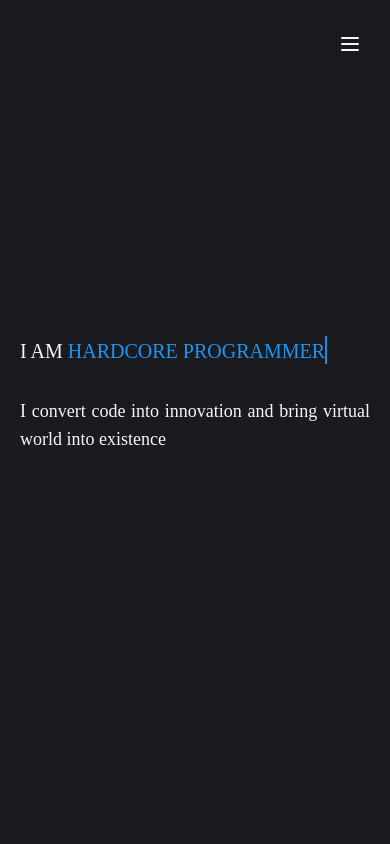
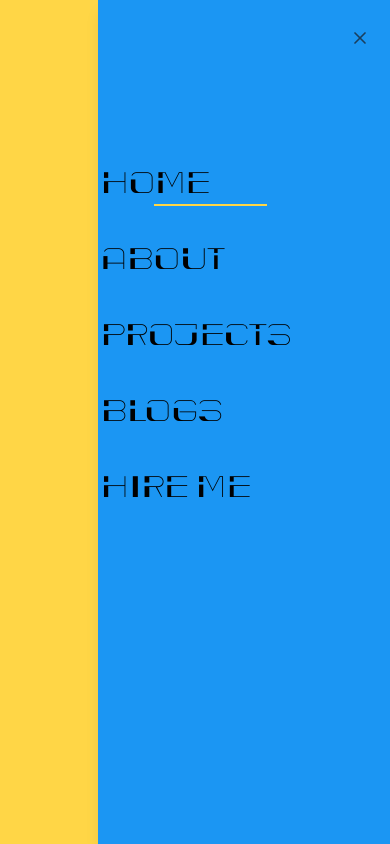
Before and after one commit to Bhargavoza1/my-portfolio, a Next.js app: page / in a window 390 px wide. Both pictures are taken after a click on the button 350 px from the left and 44 px from the top of the page. Built offline with nearby package versions, Linux system fonts and the light colour scheme; a web font is replaced by a local one.

Commit message:
mobile nev bar

```diff
--- a/package.json
+++ b/package.json
@@ -9,6 +9,7 @@
     "lint": "next lint"
   },
   "dependencies": {
+    "@radix-ui/react-dialog": "^1.0.4",
     "@radix-ui/react-slot": "^1.0.2",
     "@types/node": "20.4.9",
     "@types/react": "18.2.20",
--- a/src/components/NavBar.tsx
+++ b/src/components/NavBar.tsx
@@ -1,20 +1,26 @@
 "use client"
 import Link from "next/link";
-import {usePathname } from "next/navigation";
+import {usePathname} from "next/navigation";
 import {Button} from "@/components/ui/button";
 import {Menu} from "lucide-react";
+import {Sheet, SheetContent, SheetTrigger} from "@/components/ui/sheet"
+import localFont from "next/font/local";
 
-import localFont from "next/font/local";
-const myfont = localFont({src:"./fonts/cyber.bold-book.ttf"})
+const myfont = localFont({src: "./fonts/cyber.bold-book.ttf"})
+//const myfont = localFont({src:"./fonts/OTF/Satoshi-Black.otf"})
+const MyLink = ({href, title, className, spanclass = ' '}: {
+    href: string,
+    title: string,
+    className: string,
+    spanclass: string
+}) => {
+    const router: string = usePathname();
+    return (
+        <Link href={href} className={`${className}  relative group md:text-2xl  lg:text-3xl `} style={myfont.style}>
+            {title}
 
-const MyLink = (a:{href:string, title:string , className:string })=>{
-    const router:string = usePathname();
-    return(
-        <Link href={a.href} className={`${a.className} relative group md:text-2xl  lg:text-3xl `} style=  {myfont.style} >
-            {a.title}
-
-            <span className={`h-[2px] inline-block  w-0 bg-[#ffd646] absolute -bottom-0.5 left-[50%] translate-x-[-50%]
-                group-hover:w-full transition-all ease duration-300  ${router === a.href ? 'w-full' : 'w-0'} `} >
+            <span className={`${spanclass} h-[2px] inline-block  w-0 bg-[#ffd646] absolute -bottom-0.5 left-[50%] translate-x-[-50%]
+                group-hover:w-full transition-all ease duration-300  ${router === href ? 'w-full' : 'w-0'} `}>
                 &nbsp;
             </span>
         </Link>
@@ -24,26 +30,51 @@ const MyLink = (a:{href:string, title:string , className:string })=>{
 function NavBar() {
     return (
 
-        <header className=' grid myimg:flex  content-center   items-center  justify-end navcenter:justify-evenly       place-items-center  '>
+        <header
+            className=' grid myimg:flex  content-center   items-center  justify-end navcenter:justify-evenly       place-items-center  '>
 
 
-           <div>
-                <nav  className="hidden  myimg:px-32 py-[40px]   md:flex md:w-full        ">
-                    <MyLink href="/" title="Home" className='lg:mr-6 sm:mr-3.5'/>
-                    <MyLink href="/about" title="About" className='lg:mx-6 sm:mx-3.5'/>
-                    <MyLink href="/projects" title="Projects" className='lg:mx-6 sm:mx-3.5 '/>
-                    <MyLink href="/blogs" title="Blogs" className='lg:mx-6 sm:mx-3.5'/>
-                    <MyLink href="/hireme" title="Hire&nbsp;Me" className='lg:ml-6 sm:ml-3.5'/>
+            <div>
+                <nav className="hidden  myimg:px-32 py-[40px]   md:flex md:w-full        ">
+                    <MyLink href="/" title="Home" className='lg:mr-6 sm:mr-3.5' spanclass=' '/>
+                    <MyLink href="/about" title="About" className='lg:mx-6 sm:mx-3.5' spanclass=' '/>
+                    <MyLink href="/projects" title="Projects" className='lg:mx-6 sm:mx-3.5 ' spanclass=' '/>
+                    <MyLink href="/blogs" title="Blogs" className='lg:mx-6 sm:mx-3.5' spanclass=' '/>
+                    <MyLink href="/hireme" title="Hire&nbsp;Me" className='lg:ml-6 sm:ml-3.5' spanclass=' '/>
                 </nav>
             </div>
 
             <div className=' py-6 px-5 md:hidden  '>
-                <Button variant="ghost" size="icon" className="md:hidden ">
-                <Menu />
-                </Button>
+                <Sheet>
+                    <SheetTrigger className='md:hidden'>
+
+                        <Menu/>
+
+                    </SheetTrigger>
+                    <SheetContent side='right'
+                                  className='bg-[#ffd646]  p-0 border-0  data-[state=closed]:slide-out-to-right data-[state=open]:slide-in-from-right'>
+                        <div className='bg-[#1b96f3]     h-full text-black p-0'>
+                            <div className='   flex min-h-[80vh] items-center '>
+                                <nav className="grid   w-[10px]  space-y-10    ">
+                                    <MyLink href="/" title="Home" className='text-3xl  w-fit pl-1'
+                                            spanclass='left-[0] translate-x-[0]'/>
+                                    <MyLink href="/about" title="About" className='text-3xl w-fit pl-1'
+                                            spanclass='left-[0] translate-x-[0]'/>
+                                    <MyLink href="/projects" title="Projects" className='text-3xl w-fit pl-1'
+                                            spanclass='left-[0] translate-x-[0]'/>
+                                    <MyLink href="/blogs" title="Blogs" className='text-3xl w-fit pl-1'
+                                            spanclass='left-[0] translate-x-[0]'/>
+                                    <MyLink href="/hireme" title="Hire&nbsp;Me" className='text-3xl w-fit pl-1'
+                                            spanclass='left-[0] translate-x-[0]'/>
+                                </nav>
+                            </div>
+
+                        </div>
+                    </SheetContent>
+                </Sheet>
             </div>
 
-{/* use this block here to add resume download button
+            {/* use this block here to add resume download button
             <div className='hidden md:flex py-6 px-5'>
                 <Button   size="icon" className=" ">
                     <Menu />
--- /dev/null
+++ b/src/components/ui/sheet.tsx
@@ -0,0 +1,144 @@
+"use client"
+
+import * as React from "react"
+import * as SheetPrimitive from "@radix-ui/react-dialog"
+import { cva, type VariantProps } from "class-variance-authority"
+import { X } from "lucide-react"
+
+import { cn } from "@/lib/utils"
+
+const Sheet = SheetPrimitive.Root
+
+const SheetTrigger = SheetPrimitive.Trigger
+
+const SheetClose = SheetPrimitive.Close
+
+const SheetPortal = ({
+  className,
+  ...props
+}: SheetPrimitive.DialogPortalProps) => (
+  <SheetPrimitive.Portal className={cn(className)} {...props} />
+)
+SheetPortal.displayName = SheetPrimitive.Portal.displayName
+
+const SheetOverlay = React.forwardRef<
+  React.ElementRef<typeof SheetPrimitive.Overlay>,
+  React.ComponentPropsWithoutRef<typeof SheetPrimitive.Overlay>
+>(({ className, ...props }, ref) => (
+  <SheetPrimitive.Overlay
+    className={cn(
+      "fixed inset-0 z-50 bg-white/80 backdrop-blur-sm data-[state=open]:animate-in data-[state=closed]:animate-out data-[state=closed]:fade-out-0 data-[state=open]:fade-in-0 dark:bg-slate-950/80",
+      className
+    )}
+    {...props}
+    ref={ref}
+  />
+))
+SheetOverlay.displayName = SheetPrimitive.Overlay.displayName
+
+const sheetVariants = cva(
+  "fixed z-50 gap-4 bg-white p-6 shadow-lg transition ease-in-out data-[state=open]:animate-in data-[state=closed]:animate-out data-[state=closed]:duration-300 data-[state=open]:duration-500 dark:bg-slate-950",
+  {
+    variants: {
+      side: {
+        top: "inset-x-0 top-0 border-b data-[state=closed]:slide-out-to-top data-[state=open]:slide-in-from-top",
+        bottom:
+          "inset-x-0 bottom-0 border-t data-[state=closed]:slide-out-to-bottom data-[state=open]:slide-in-from-bottom",
+        left: "inset-y-0 left-0 h-full w-3/4 border-r data-[state=closed]:slide-out-to-left data-[state=open]:slide-in-from-left sm:max-w-sm",
+        right:
+          "inset-y-0 right-0 h-full w-3/4  border-l data-[state=closed]:slide-out-to-right data-[state=open]:slide-in-from-right sm:max-w-sm",
+      },
+    },
+    defaultVariants: {
+      side: "right",
+    },
+  }
+)
+
+interface SheetContentProps
+  extends React.ComponentPropsWithoutRef<typeof SheetPrimitive.Content>,
+    VariantProps<typeof sheetVariants> {}
+
+const SheetContent = React.forwardRef<
+  React.ElementRef<typeof SheetPrimitive.Content>,
+  SheetContentProps
+>(({ side = "right", className, children, ...props }, ref) => (
+  <SheetPortal>
+    <SheetOverlay className={cn(className)}/>
+    <SheetPrimitive.Content
+      ref={ref}
+      className={cn(sheetVariants({ side }), className)}
+      {...props}
+    >
+      {children}
+      <SheetPrimitive.Close className="absolute right-5 top-7 opacity-70 ring-offset-white transition-opacity hover:opacity-100  outline-none   focus:ring-slate-950 focus:ring-offset-2 disabled:pointer-events-none data-[state=open]:bg-slate-100 dark:ring-offset-slate-950 dark:focus:ring-slate-300 dark:data-[state=open]:bg-slate-800">
+        <X className="h-5 w-5 " color='#1a1a1f' />
+        <span className="sr-only ">Close</span>
+      </SheetPrimitive.Close>
+    </SheetPrimitive.Content>
+  </SheetPortal>
+))
+SheetContent.displayName = SheetPrimitive.Content.displayName
+
+const SheetHeader = ({
+  className,
+  ...props
+}: React.HTMLAttributes<HTMLDivElement>) => (
+  <div
+    className={cn(
+      "flex flex-col space-y-2 text-center sm:text-left",
+      className
+    )}
+    {...props}
+  />
+)
+SheetHeader.displayName = "SheetHeader"
+
+const SheetFooter = ({
+  className,
+  ...props
+}: React.HTMLAttributes<HTMLDivElement>) => (
+  <div
+    className={cn(
+      "flex flex-col-reverse sm:flex-row sm:justify-end sm:space-x-2",
+      className
+    )}
+    {...props}
+  />
+)
+SheetFooter.displayName = "SheetFooter"
+
+const SheetTitle = React.forwardRef<
+  React.ElementRef<typeof SheetPrimitive.Title>,
+  React.ComponentPropsWithoutRef<typeof SheetPrimitive.Title>
+>(({ className, ...props }, ref) => (
+  <SheetPrimitive.Title
+    ref={ref}
+    className={cn("text-lg font-semibold text-slate-950 dark:text-slate-50", className)}
+    {...props}
+  />
+))
+SheetTitle.displayName = SheetPrimitive.Title.displayName
+
+const SheetDescription = React.forwardRef<
+  React.ElementRef<typeof SheetPrimitive.Description>,
+  React.ComponentPropsWithoutRef<typeof SheetPrimitive.Description>
+>(({ className, ...props }, ref) => (
+  <SheetPrimitive.Description
+    ref={ref}
+    className={cn("text-sm text-slate-500 dark:text-slate-400", className)}
+    {...props}
+  />
+))
+SheetDescription.displayName = SheetPrimitive.Description.displayName
+
+export {
+  Sheet,
+  SheetTrigger,
+  SheetClose,
+  SheetContent,
+  SheetHeader,
+  SheetFooter,
+  SheetTitle,
+  SheetDescription,
+}
--- a/tailwind.config.ts
+++ b/tailwind.config.ts
@@ -1,18 +1,23 @@
-import type { Config } from 'tailwindcss'
-
-const config: Config = {
+/** @type {import('tailwindcss').Config} */
+module.exports = {
+  darkMode: ["class"],
   content: [
     './pages/**/*.{ts,tsx}',
     './components/**/*.{ts,tsx}',
     './app/**/*.{ts,tsx}',
     './src/**/*.{ts,tsx}',
-  ],
+	],
   theme: {
     extend: {
-      animation: {
-        typing: "typing 0.5s ease-in-out infinite alternate "
-      },
       keyframes: {
+        "accordion-down": {
+          from: { height: 0 },
+          to: { height: "var(--radix-accordion-content-height)" },
+        },
+        "accordion-up": {
+          from: { height: "var(--radix-accordion-content-height)" },
+          to: { height: 0 },
+        },
         typing: {
           "0%": {
             opacity: "0%"
@@ -22,21 +27,22 @@ const config: Config = {
           }
         },
       },
+      animation: {
+        "accordion-down": "accordion-down 0.2s ease-out",
+        "accordion-up": "accordion-up 0.2s ease-out",
+        typing: "typing 0.5s ease-in-out infinite alternate ",
+      },
       screens: {
         '3xl': '2000px',
         'myimg': '1300px' ,
         'navcenter': {'min': '768px', 'max': '1300px'},
       },
-
       backgroundImage: {
         'gradient-radial': 'radial-gradient(var(--tw-gradient-stops))',
         'gradient-conic':
-          'conic-gradient(from 180deg at 50% 50%, var(--tw-gradient-stops))',
+            'conic-gradient(from 180deg at 50% 50%, var(--tw-gradient-stops))',
       },
     },
   },
-
-
-  plugins: [],
+  plugins: [require("tailwindcss-animate")],
 }
-export default config
```
Also changed, not shown: components.json, src/app/globals.css (line endings or trailing spaces), 1 other file (tests, documents, lock files or other folders).
